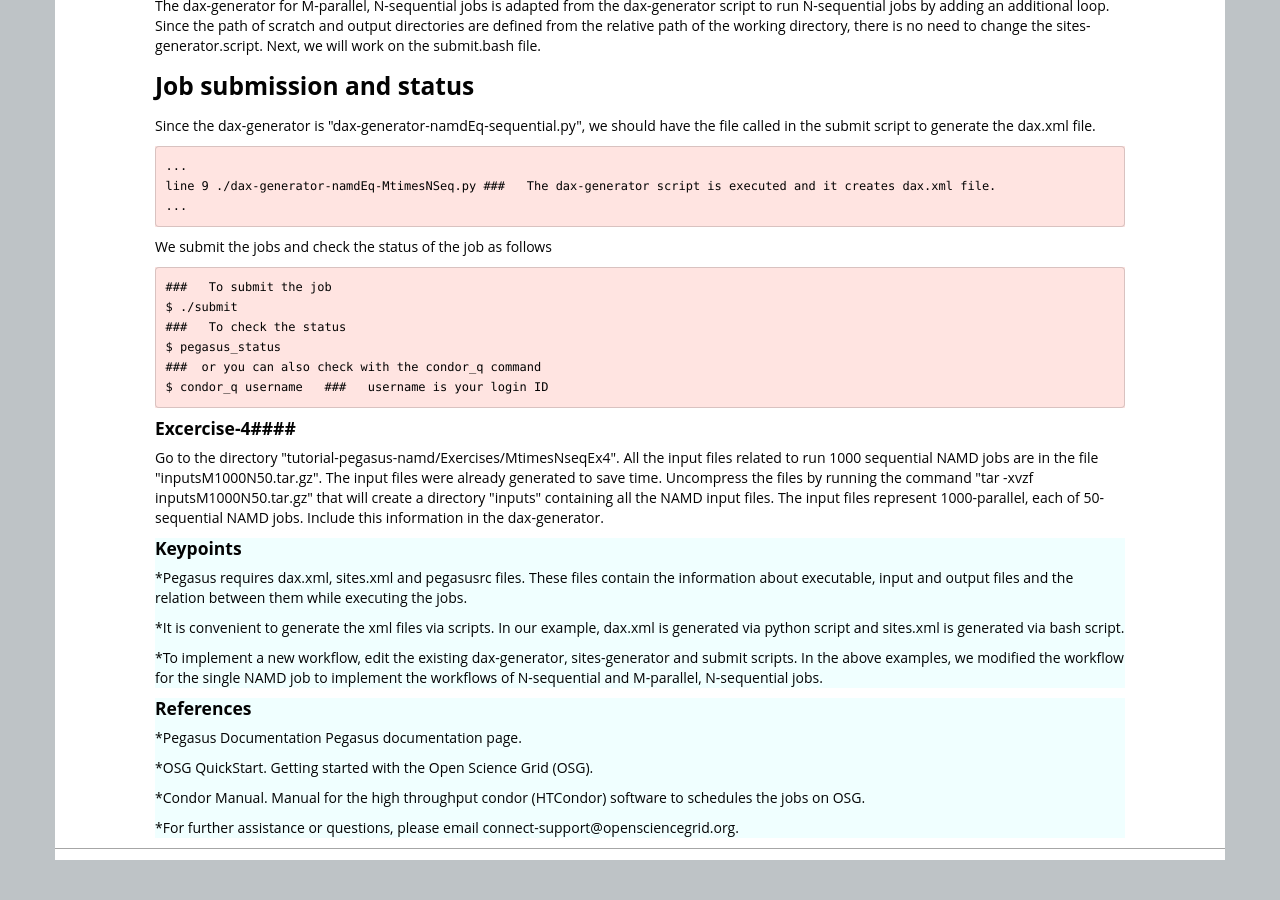
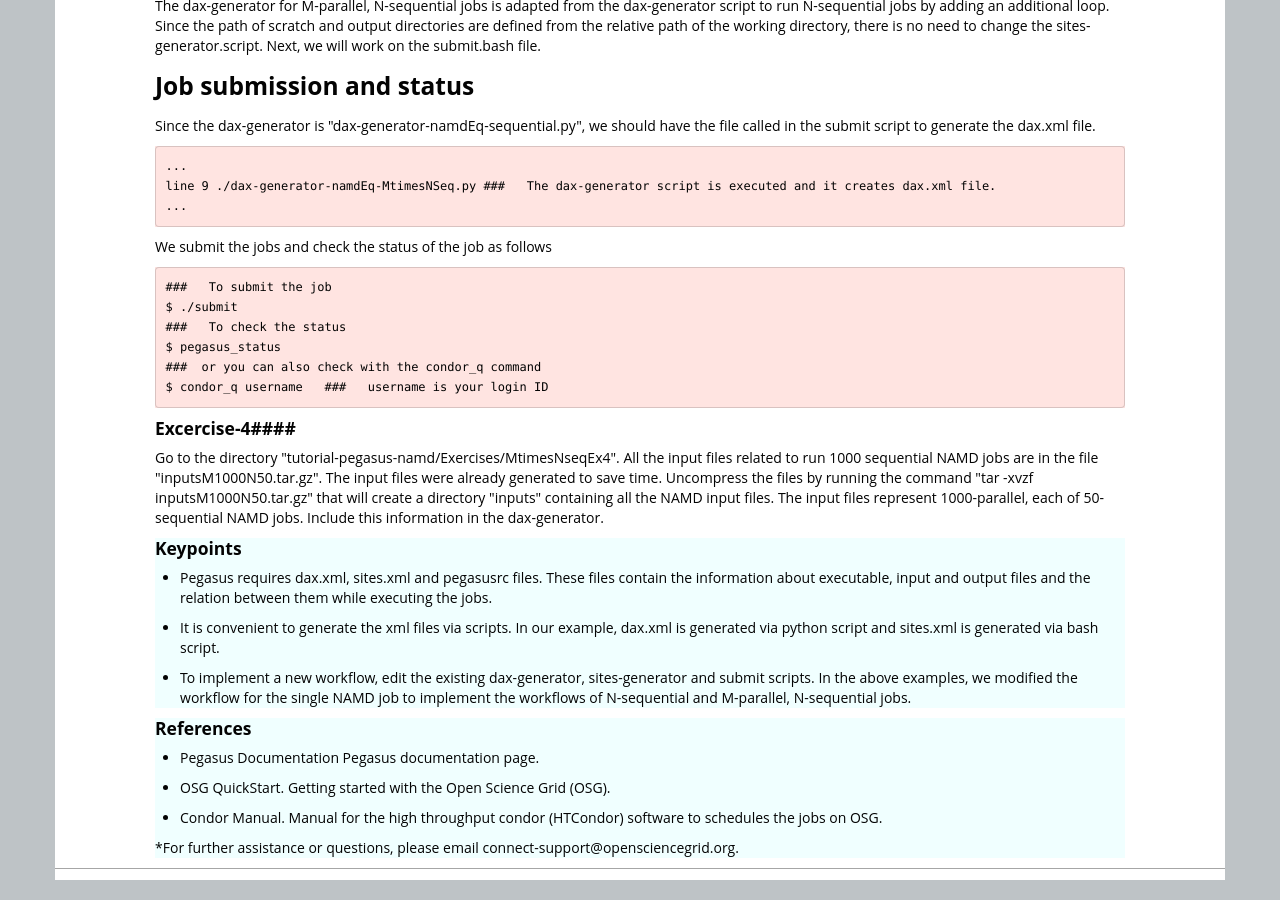
Before and after one commit to SWC-OSG-Workshop/2015-03-03-iupui, a Jekyll site: the page built from novice/DHTC/06a-pegasus-namd.md, in a window 1280 px wide and 900 px high, scrolled down 6859 px. Built offline with Jekyll 4.4.1, drawn with Linux system fonts in a browser that asks for light colours.

Commit message:
edit pegasus lesson

```diff
--- a/novice/DHTC/06a-pegasus-namd.md
+++ b/novice/DHTC/06a-pegasus-namd.md
@@ -332,11 +332,11 @@
 <div class="keypoints" markdown="1">
 
 #### Keypoints
-*Pegasus requires dax.xml, sites.xml and pegasusrc files. These files contain the information about executable, input and output files and the relation between them while executing the jobs.
+*   Pegasus requires dax.xml, sites.xml and pegasusrc files. These files contain the information about executable, input and output files and the relation between them while executing the jobs.
 
-*It is convenient to generate the xml files via scripts. In our example, dax.xml is generated via python script and sites.xml is generated via bash script.
+*   It is convenient to generate the xml files via scripts. In our example, dax.xml is generated via python script and sites.xml is generated via bash script.
 
-*To implement a new workflow, edit the existing dax-generator, sites-generator and  submit scripts.  In the above examples, we modified the workflow for the single NAMD job to implement the workflows of N-sequential and M-parallel, N-sequential jobs.
+*   To implement a new workflow, edit the existing dax-generator, sites-generator and  submit scripts.  In the above examples, we modified the workflow for the single NAMD job to implement the workflows of N-sequential and M-parallel, N-sequential jobs.
 
 </div>
 
@@ -345,11 +345,12 @@
 <div class="keypoints" markdown="1">
 
 #### References
-*Pegasus Documentation Pegasus documentation page.
 
-*OSG  QuickStart.   Getting started with the Open Science Grid (OSG).
+*   Pegasus Documentation Pegasus documentation page.
 
-*Condor Manual.    Manual for the high throughput condor (HTCondor)  software to schedules the jobs on OSG.
+*   OSG  QuickStart.   Getting started with the Open Science Grid (OSG).
+
+*   Condor Manual.    Manual for the high throughput condor (HTCondor)  software to schedules the jobs on OSG.
 
 
 *For further assistance or questions, please email connect-support@opensciencegrid.org.
```
